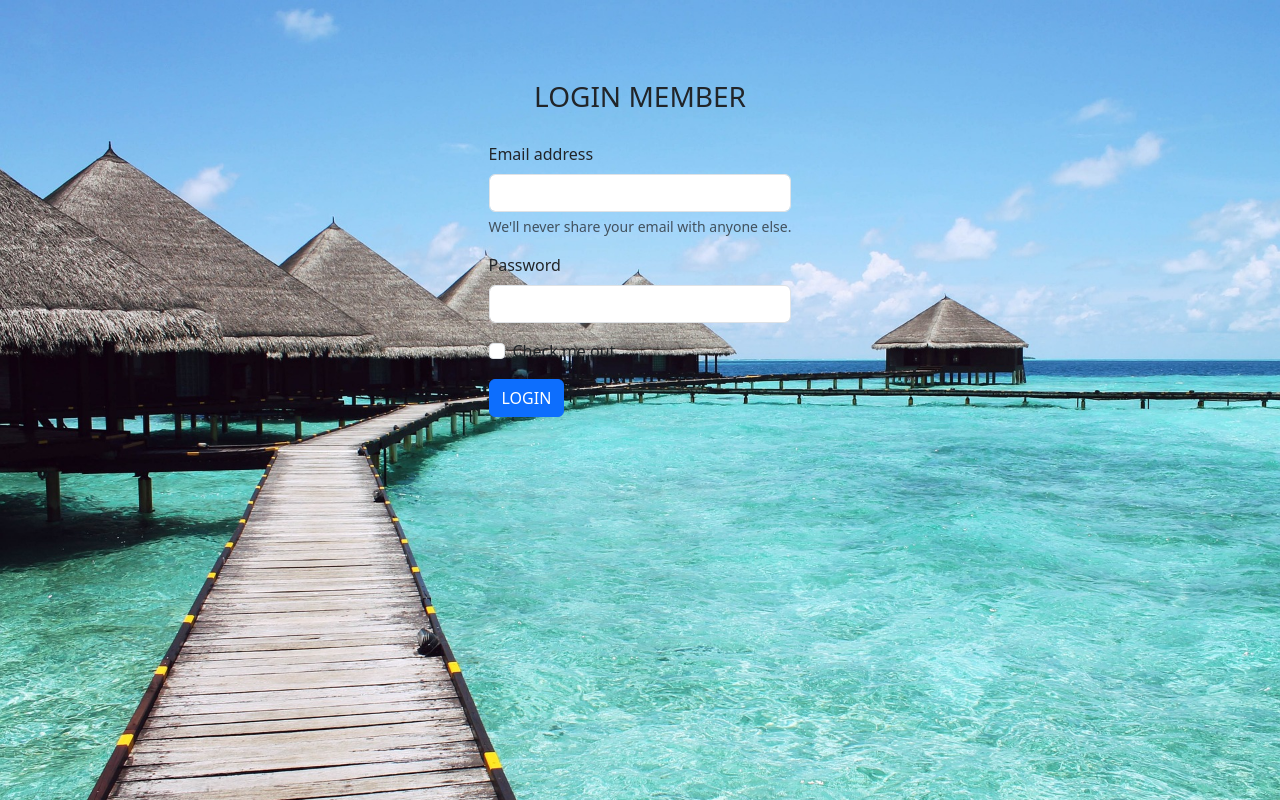
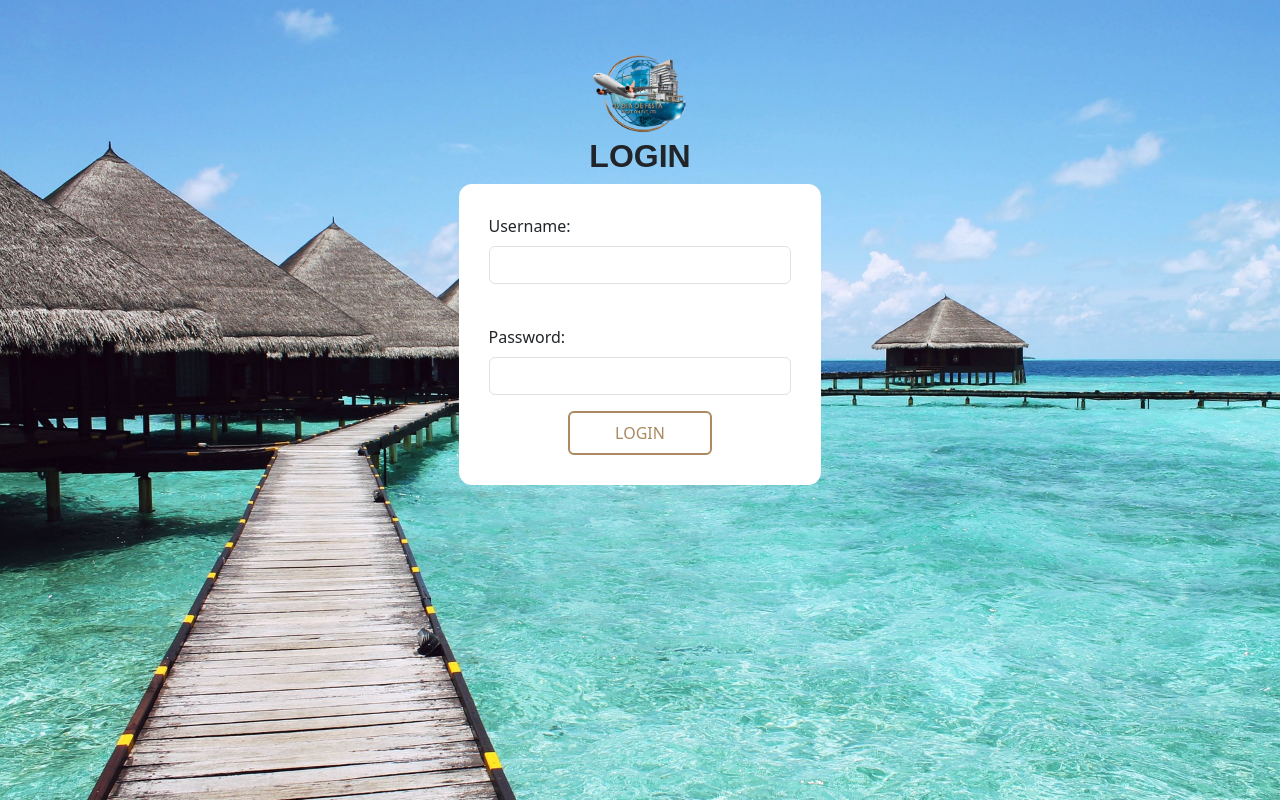
Before and after one commit to SourabhKanolkar/Zeba-website, a React (Vite) app: page / in a window 1280 px wide. Built offline with nearby package versions, Linux system fonts and the light colour scheme.

Commit message:
3 augest abhirs laptop gone login page done

```diff
--- a/src/components/Login.jsx
+++ b/src/components/Login.jsx
@@ -1,31 +1,72 @@
 import React from 'react'
 import "../styles/loginmember.css";
+import logopic from "../assets/logo-rm.png"
+import { useState } from 'react';
+import { useNavigate } from 'react-router';
 
 export default function Login() {
 
+  const [userName,setUserName]=useState("");
+  const [password,setPassword]=useState("");
+  const [showAlert,setShowAlert]=useState(false);
+  const navigate = useNavigate();
+
+
+  const handelLogin=(e)=>{
+    e.preventDefault();
+     if(userName=="sourabh" && password=="1234"){
+      navigate("/home");
+     }else{
+      setShowAlert(true); //to show the alert
+     }
+  }
+
+
+
   return (
    <>
-    <section id='login-member'>
-      <div classNameName="container">
-        <div classNameName="row">
-        <h3 className='text-center'>LOGIN MEMBER</h3>
-          <div classNameName="col-12  test">
+
+    <section id='login-member' style={{position:"relative"}}>
+
+    {showAlert && (
+          <div id='alert-login-wrong' style={{maxWidth:"300px", display:"block",margin:"auto"}} className="alert alert-danger"  role="alert">
+            Username / Password is wrong!
+            <button
+              type="button"
+              className="btn-close"
+              aria-label="Close"
+              onClick={() => setShowAlert(false)} // Close the alert when button is clicked
+            ></button>
+          </div>
+        )}
+
+      <div className="container">
+        <div className="row">
+          <div className="logo-box d-flex justify-content-center">
+            <img src={logopic}  alt="logo here" className='img-fluid logo-img-login' />
+          </div>
+        <h3 className='text-center login-heading' >LOGIN</h3>
+          <div className="col-12  test">
             <div className="box d-flex justify-content-center align-items-center ">
-            <form >
+            <form onSubmit={(e)=> handelLogin(e)} >
   <div className="mb-3">
-    <label for="exampleInputEmail1" className="form-label">Email address</label>
-    <input type="email" className="form-control" id="exampleInputEmail1" aria-describedby="emailHelp"/>
-    <div id="emailHelp" className="form-text">We'll never share your email with anyone else.</div>
+    <label for="exampleUsername" className="form-label">Username:</label>
+    <input  type="text" className="form-control" onChange={(e)=>setUserName(e.target.value)} id="exampleUsername" aria-describedby="emailHelp"/>
+    <div id="emailHelp" style={{visibility:"hidden"}} className="form-text">We'll never share your email with anyone else.</div>
   </div>
   <div className="mb-3">
-    <label for="exampleInputPassword1" className="form-label">Password</label>
-    <input type="password" className="form-control" id="exampleInputPassword1"/>
+    <label for="exampleInputPassword1" className="form-label">Password:</label>
+    <input type="password" className="form-control" onChange={(e)=>setPassword(e.target.value)} id="exampleInputPassword1"/>
   </div>
-  <div className="mb-3 form-check">
+
+  {/* <div className="mb-3 form-check">
     <input type="checkbox" className="form-check-input" id="exampleCheck1"/>
     <label className="form-check-label" for="exampleCheck1">Check me out</label>
+  </div> */}
+
+  <div className="login-btn-box d-flex justify-content-center">
+  <button type="submit" className="btn btn-primary login-btn-client">LOGIN</button>
   </div>
-  <button type="submit" className="btn btn-primary">LOGIN</button>
 </form>
             </div>
 
--- a/src/styles/loginmember.css
+++ b/src/styles/loginmember.css
@@ -1,5 +1,5 @@
 #login-member{
-    padding: 80px 0 ;
+    padding: 50px 0 ;
 
     height: 100vh;
     background-image: url('../assets/login-bg.jpg');
@@ -15,9 +15,31 @@
 
 }
 form{
-    /* background-color: aqua; */
-    padding: 20px;
+    background-color: rgb(255, 255, 255);
+    padding: 30px;
+    border-radius: 13px;
+
 }
-.test{
-    background-color: aqua !important;
+
+.login-heading{
+    font-size: 32px;
+    font-family: sans-serif;
+    font-weight: 600;
 }
+.logo-img-login{
+    width: 100px;
+}
+.login-btn-client{
+    padding: 8px 45px;
+    background: transparent !important;
+    border: 2px solid #AB8A62;
+    color: #AB8A62;
+}
+.login-btn-client:hover{
+    color: #AB8A62;
+}
+.form-control:focus{
+    border-color: #AB8A62; /* Bootstrap's primary blue */
+  outline: none; /* Removes the default focus outline */
+  box-shadow: 0 0 0 0.2rem #c9b398;
+}
```
